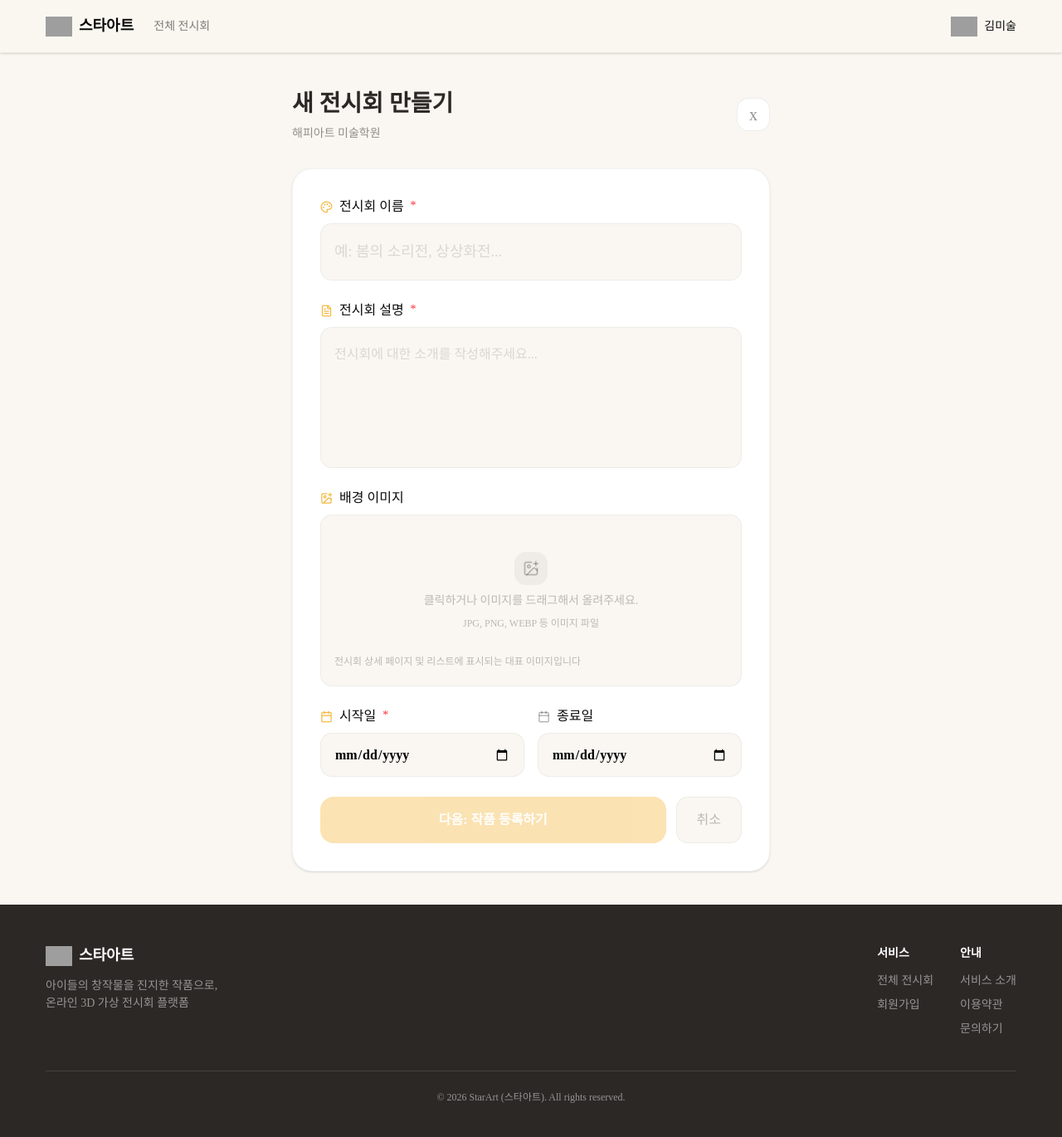
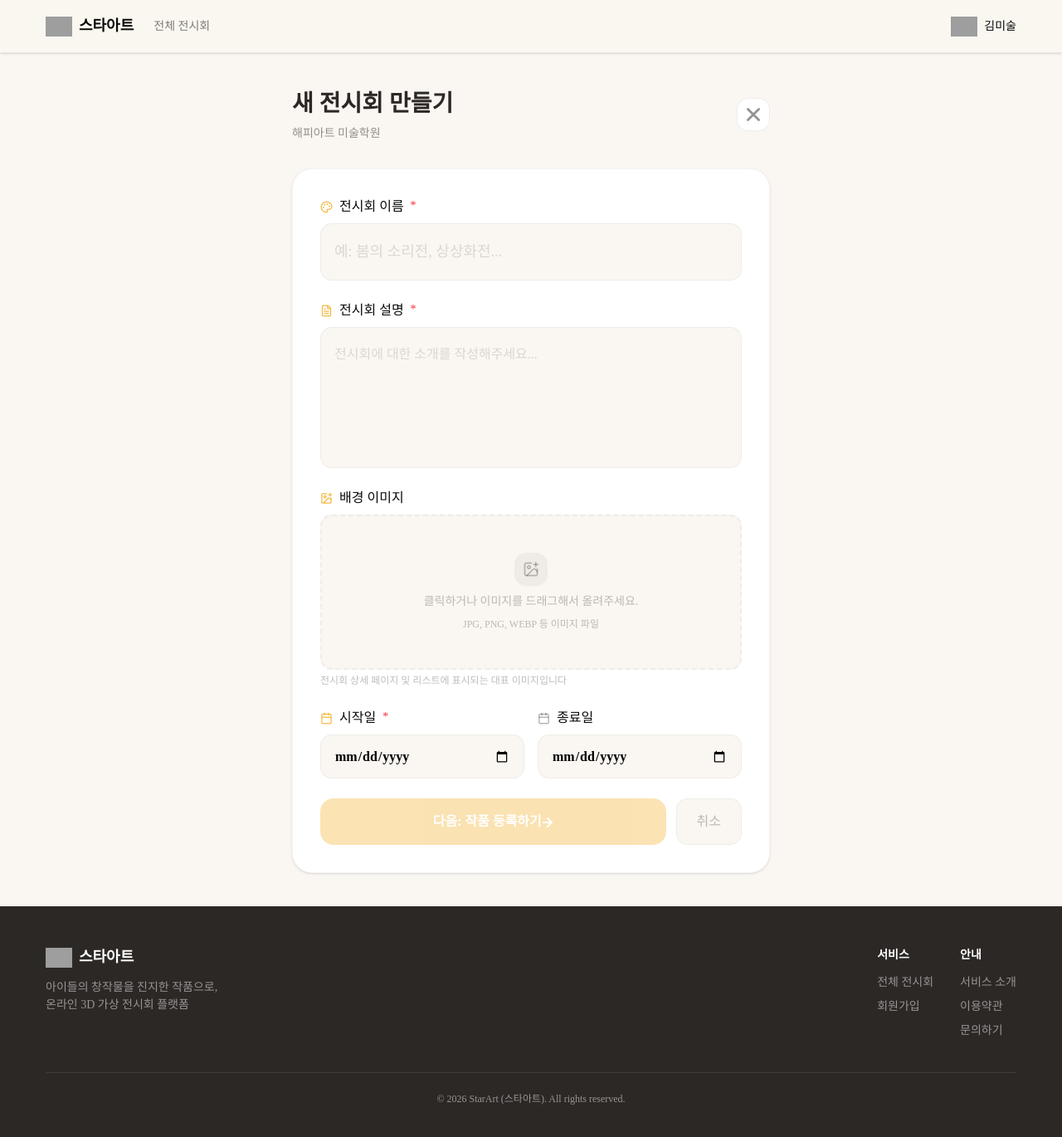
Before and after one commit to Kt-cloud-2nd-frontend-team-2/Frontend, a Next.js app: page /gallery/create in a window 1280 px wide. Shown: the top 1370 px of the page at 83% size. Built offline with nearby package versions, Linux system fonts and the light colour scheme; grey boxes are pictures that could not be loaded.

Commit message:
chore: react-fiber, react-drei 라이브러리 설치

```diff
--- a/package.json
+++ b/package.json
@@ -10,6 +10,8 @@
   },
   "dependencies": {
     "@base-ui/react": "^1.4.1",
+    "@react-three/drei": "^10.7.7",
+    "@react-three/fiber": "^9.6.0",
     "@supabase/ssr": "^0.10.2",
     "@supabase/supabase-js": "^2.104.1",
     "class-variance-authority": "^0.7.1",
--- /dev/null
+++ b/src/app/gallery/[galleryId]/page.tsx
@@ -0,0 +1,25 @@
+'use client';
+import { useParams } from 'next/navigation';
+import { useEffect, useState } from 'react';
+
+export default function GalleryExhibitionPage() {
+  const { galleryId } = useParams();
+  const [galleryInit, setGalleryInit] = useState([]);
+
+  useEffect(() => {
+    console.log(galleryId);
+    const fetchInit = async () => {
+      try {
+        const res = await fetch('/');
+        if (!res.ok) {
+          throw new Error('Failed to fetch');
+        }
+        const result = await res.json();
+
+        setGalleryInit(result.data);
+      } catch (error) {
+        console.log(error);
+      }
+    };
+  }, []);
+}
--- a/src/app/gallery/create/page.tsx
+++ b/src/app/gallery/create/page.tsx
@@ -1,10 +1,9 @@
 'use client';
-import Image from 'next/image';
-import { useEffect, useRef, useState } from 'react';
 import { Controller, useForm } from 'react-hook-form';
-import { Form } from '@base-ui/react';
+import { IoClose } from 'react-icons/io5';
 import ImageUpload from '@/components/galleryCreate/ImageUpload';
 import CreateGalleryFormWrapper from '@/components/galleryCreate/FormWrapper';
+import { FaArrowRight } from 'react-icons/fa';
 type FormProps = {
   galleryName: string;
   galleryDesc: string;
@@ -54,7 +53,7 @@ export default function GalleryCreatePage() {
                 'w-10 h-10  border border-[#2C282614] bg-white rounded-[14px] flex hover:text-black hover:font-bold text-[#2C282680] duration-200 cursor-pointer'
               }
             >
-              <p className={'m-auto text-[20px]  '}>x</p>
+              <IoClose className={'text-3xl m-auto'} />
             </div>
           </div>
           <form onSubmit={handleSubmit(submitHandler)}>
@@ -93,7 +92,9 @@ export default function GalleryCreatePage() {
                 name="galleryImg"
                 control={control}
                 render={({ field }) => (
+                  <>
                     <CreateGalleryFormWrapper
+                      className={'border-dashed border-2'}
                       title={'배경 이미지'}
                       icon={'/createGallery/galleryImg.png'}
                     >
@@ -102,6 +103,10 @@ export default function GalleryCreatePage() {
                         onChange={field.onChange}
                       />
                     </CreateGalleryFormWrapper>
+                    <p className="text-[12px] text-[#2C28264D] -mt-5">
+                      전시회 상세 페이지 및 리스트에 표시되는 대표 이미지입니다
+                    </p>
+                  </>
                 )}
               />
               <div className={'flex w-full  gap-4'}>
@@ -155,6 +160,7 @@ export default function GalleryCreatePage() {
                   className={`bg-[#F4B942] flex-1 text-[16px] font-bold text-white disabled:opacity-40 rounded-[16px]`}
                 >
                   다음: 작품 등록하기
+                  <FaArrowRight className={'inline m-auto text-sm'} />
                 </button>
                 <button
                   className={
--- a/src/components/galleryCreate/ImageUpload.tsx
+++ b/src/components/galleryCreate/ImageUpload.tsx
@@ -47,10 +47,6 @@ export default function ImageUpload({
         )}
       </div>
 
-      <p className="text-[12px] text-[#2C28264D]">
-        전시회 상세 페이지 및 리스트에 표시되는 대표 이미지입니다
-      </p>
-
       <input
         ref={inputRef}
         type="file"
```
Also changed, not shown: 1 other file (tests, documents, lock files or other folders). Lines whose indentation alone changed are shown as unchanged.
